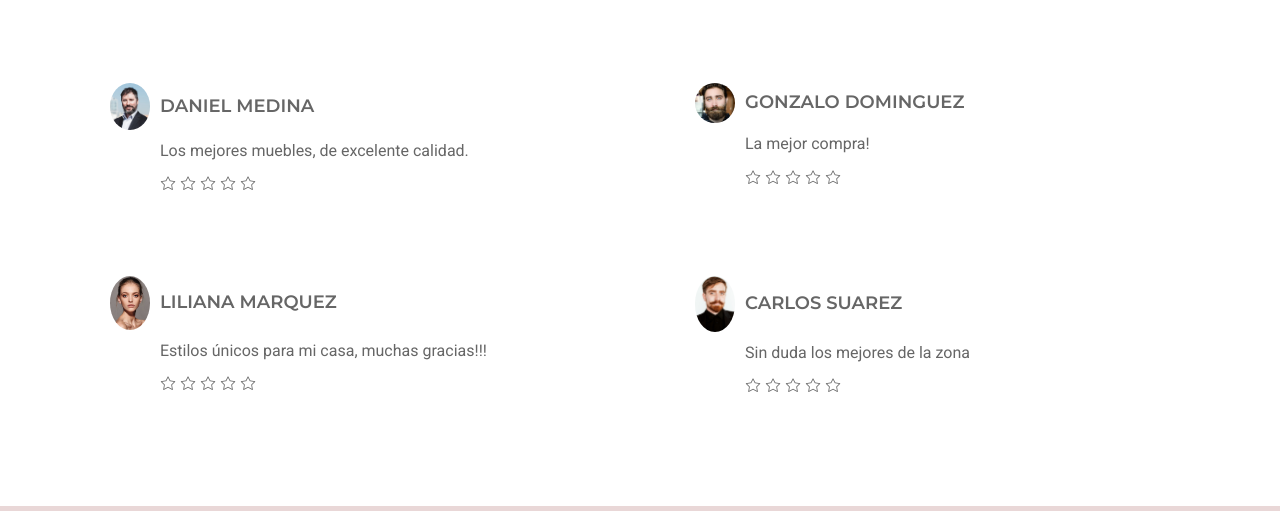
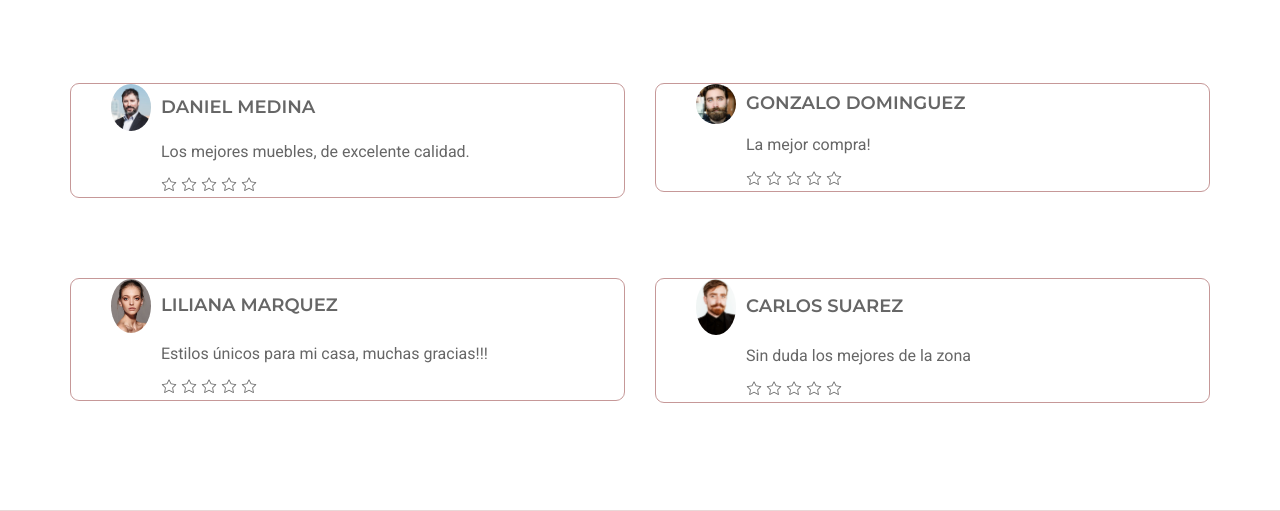
Before and after one commit to jl-yhun/Muebleria, a plain HTML site: page testimonios.html in a window 1280 px wide. Shown: the part 289-800 px from the top of the page. Drawn offline with Linux system fonts and the light colour scheme; files whose address does not match are found by name.

Commit message:
testimonios

```diff
--- a/testimonios.html
+++ b/testimonios.html
@@ -50,6 +50,10 @@
         }
         section.quotes {
             background-color: #e9d7d7;
+        }
+        .borde{
+            border:#c69898 1px solid;
+            border-radius: 9px
         }
     </style>
 
@@ -484,7 +488,7 @@
                 <div class="comment-wrapper">
                     <div class="row">
                         <div class="col-md-6">
-                            <div class="comment-block">
+                            <div class="comment-block" style="border:#c69898 1px solid; border-radius: 9px">
                                 <div class="comment-user">
                                     <div><img src="assets/images/user-3.jpg" alt="Alternate Text" width="70" /></div>
                                     <div>
@@ -511,7 +515,7 @@
                             </div>
                         </div>
                         <div class="col-md-6">
-                            <div class="comment-block">
+                            <div class="comment-block" style="border:#c69898 1px solid; border-radius: 9px">
                                 <div class="comment-user">
                                     <div><img src="assets/images/user-1.jpg" alt="Alternate Text" width="70" /></div>
                                     <div>
@@ -540,7 +544,7 @@
                     </div>
                     <div class="row">
                         <div class="col-md-6">
-                            <div class="comment-block">
+                            <div class="comment-block" style="border:#c69898 1px solid; border-radius: 9px">
                                 <div class="comment-user">
                                     <div><img src="assets/images/user-4.jpg" alt="Alternate Text" width="70" /></div>
                                     <div>
@@ -565,7 +569,7 @@
                             </div>
                         </div>
                         <div class="col-md-6">
-                            <div class="comment-block">
+                            <div class="comment-block" style="border:#c69898 1px solid; border-radius: 9px">
                                 <div class="comment-user">
                                     <div><img src="assets/images/user-5.jpg" alt="Alternate Text" width="70" /></div>
                                     <div>
```
